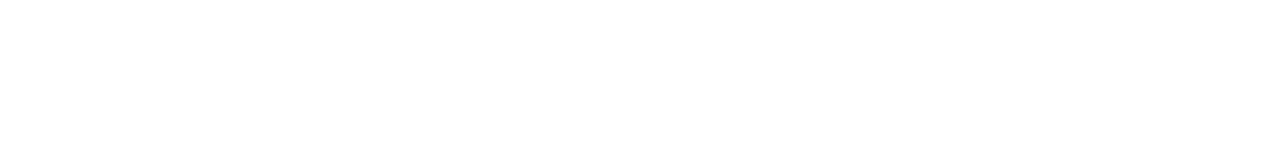
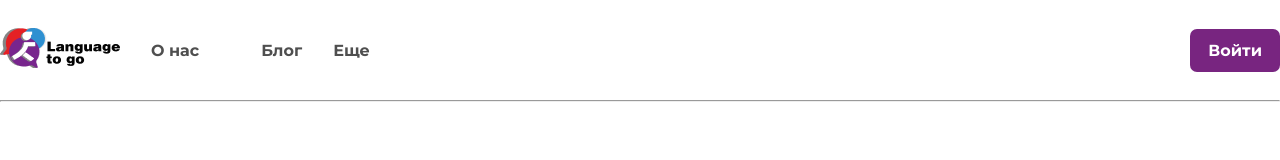
Before and after one commit to nyrzat/-, a plain HTML site: page index.html in a window 1280 px wide. Drawn offline with Linux system fonts and the light colour scheme.

Commit message:
сверстала nav

```diff
--- a/index.html
+++ b/index.html
@@ -0,0 +1,29 @@
+<!DOCTYPE html>
+<html lang="en">
+<head>
+    <meta charset="UTF-8">
+    <meta http-equiv="X-UA-Compatible" content="IE=edge">
+    <meta name="viewport" content="width=device-width, initial-scale=1.0">
+    <title>Document</title>
+    <link rel="preconnect" href="https://fonts.googleapis.com"><link rel="preconnect" href="https://fonts.gstatic.com" crossorigin><link href="https://fonts.googleapis.com/css2?family=Montserrat:wght@400;500;700;900&display=swap" rel="stylesheet">
+    <link rel="stylesheet" href="css/style.css">
+</head>
+<body>
+    <nav class="nav container-nav">
+            <div class="row">
+                <ul class="menu">
+                    <li class="item">
+                        <img src="img/logo.png" class="nav-logo" alt="logo">
+                    </li>
+                    <li class="item"><a class="link" href="#">О нас</a></li>
+                    <li class="item"><a class="link" href="#"></a></li>
+                    <li class="item"><a class="link" href="#">Блог</a></li>
+                    <li class="item"><a class="link" href="#">Еще</a></li>
+                </ul>
+                <a href="#" class="nav-btn">Войти</a>
+            </div>
+    </nav>
+    <hr class="line">
+
+</body>
+</html>
--- a/sass/partials/_general.sass
+++ b/sass/partials/_general.sass
@@ -0,0 +1,30 @@
+*,
+::before,
+::after
+    margin: 0
+    padding: 0
+    box-sizing: border-box
+
+body
+    font-family: 'Montserrat', sans-serif
+    font-size: 16px
+    background-color: #fff
+    color: $pcolor
+    line-height: 1.3ren
+    font-weight: 500
+
+a
+    text-decoration: none
+    color: inherit
+li
+    list-style: none
+
+.container
+    max-width: 1024px
+    margin: 0 auto
+    padding: 0 15px
+
+.container-nav
+    max-width: 1300px
+    margin: 0 auto
+    padding: 0 15px
--- a/sass/partials/_mixin.sass
+++ b/sass/partials/_mixin.sass
@@ -0,0 +1,13 @@
+@mixin md
+    @media screen and (max-width:800px)
+        @content
+@mixin s
+    @media screen and (max-width:576px)
+        @content
+@mixin sl
+    @media screen and (max-width:438px)
+        @content
+@mixin df
+    display: flex
+    justify-content: space-between
+    flex-wrap: wrap
--- a/sass/partials/_nav.sass
+++ b/sass/partials/_nav.sass
@@ -0,0 +1,21 @@
+.nav
+    padding: 28px 0
+    font-weight: 600
+
+.row
+    @include df
+    align-items: center
+.menu
+    display: flex
+    align-items: center
+    gap: 31px
+.nav-logo
+    width: 120px
+.nav-btn
+    padding: 12px 18px
+    border-radius: 7px
+    background: $vialet
+    color: #fff
+.line
+    height: 1px
+    background-color: #FFFFFF
--- a/sass/partials/_var.sass
+++ b/sass/partials/_var.sass
@@ -0,0 +1,3 @@
+$vialet: #782580
+$black: #232323
+$pcolor: #4f4f4f
--- a/sass/style.sass
+++ b/sass/style.sass
@@ -0,0 +1,6 @@
+@import 'partials/var'
+@import 'partials/mixin'
+@import 'partials/general'
+@import 'partials/nav'
+@import 'partials/header'
+@import 'partials/footer'
```
Also changed, not shown: css/style.css, img/china.png (added), img/german.png (added), img/logo.png (added), img/main-img.png (added), img/spain.png (added), sass/partials/_header.sass (added), 1 other file.
